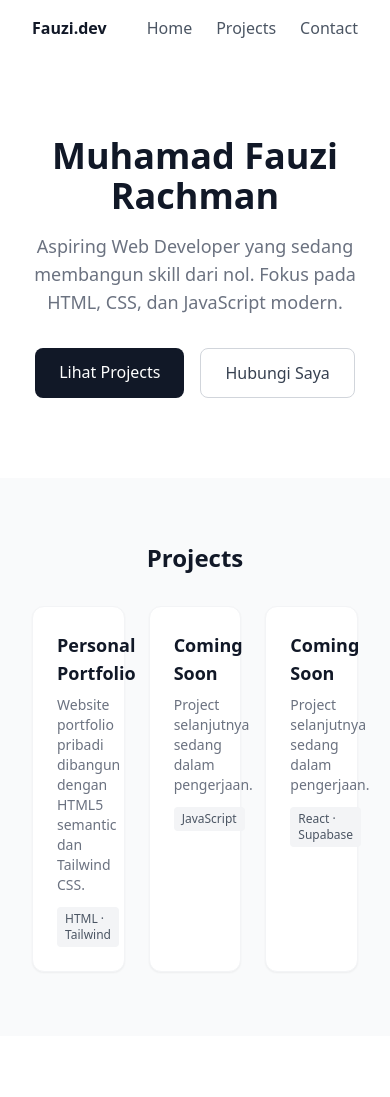
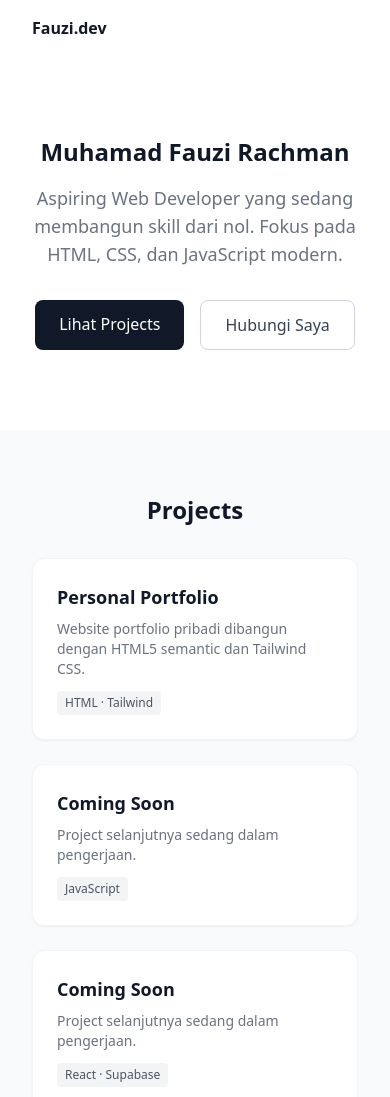
Before and after one commit to muhamadfrchmn/portofolio-web, a plain HTML site: page index.html in a window 390 px wide. Shown: the top 1097 px of the page. Drawn offline with nearby package versions, Linux system fonts and the light colour scheme.

Commit message:
Day 3 : responsive design - mobile first

```diff
--- a/index.html
+++ b/index.html
@@ -10,7 +10,7 @@
     <header class="bg-white shadow-sm px-8 py-4 flex justify-between items-center">
     <span class="font-bold text-gray-900">Fauzi.dev</span>
     <nav>
-        <ul class="flex gap-6 list-none m-0 p-0">
+        <ul class="hidden md:flex gap-6 list-none m-0 p-0">
             <li><a href="#" class="text-gray-600 hover:text-black no-underline font-medium">Home</a></li>
             <li><a href="#" class="text-gray-600 hover:text-black no-underline font-medium">Projects</a></li>
             <li><a href="#" class="text-gray-600 hover:text-black no-underline font-medium">Contact</a></li>
@@ -20,7 +20,7 @@
 
     <main>
         <section class="px-8 py-20 text-center bg-white">
-            <h1 class="text-4xl font-bold text-gray-900 mb-4">Muhamad Fauzi Rachman</h1>
+            <h1 class="text-2xl md:text-4xl font-bold text-gray-900 mb-4">Muhamad Fauzi Rachman</h1>
             <p class="text-lg text-gray-500 max-w-xl mx-auto">Aspiring Web Developer yang sedang membangun skill dari nol.
                 Fokus pada HTML, CSS, dan JavaScript modern.</p>
             <div class="mt-8 flex gap-4 justify-center">
@@ -31,7 +31,7 @@
 
         <section class="px-8 py-16 bg-gray-50">
             <h2 class="text-2xl font-bold text-center text-gray-900 mb-8">Projects</h2>
-             <div  class="grid grid-cols-3 gap-6 max-w-4xl mx-auto">
+             <div  class="grid grid-cols-1 md:grid-cols-3 gap-6 max-w-4xl mx-auto">
                 <article class="bg-white rounded-xl p-6 shadow-sm border border-gray-100">
                     <h3 class="text-lg font-semibold text-gray-900 mb-2">Personal Portfolio</h3>
                     <p class="text-gray-500 text-sm">Website portfolio pribadi dibangun dengan HTML5 semantic dan Tailwind CSS.</p>
@@ -52,25 +52,19 @@
             </div>
         </section>
 
-        <section class="px-8 py-16 bg-white">
+        <section class="px-4 md:px-8 py-12 md:py-20 text-left bg-white">
         <h2 class="text-2xl font-bold text-center text-gray-900 mb-8">Hubungi Saya</h2>
         <form class="max-w-lg mx-auto flex flex-col gap-4">
             <label class="text-sm font-medium text-gray-700">Nama</label>
-        <input type="text" id="nama" name="nama" placeholder="Nama Lengkapmu"
-            class="border border-gray-300 rounded-lg px-4 py-2 text-sm focus:outline-none focus:ring-2 focus:ring-gray-400">
+            <input type="text" id="nama" name="nama" placeholder="Nama Lengkapmu" class="border border-gray-300 rounded-lg px-4 py-2 text-sm focus:outline-none focus:ring-2 focus:ring-gray-400">
 
-        <label class="text-sm font-medium text-gray-700">Email</label>
-        <input type="email" id="email" name="email" placeholder="contohemail@gmail.com"
-            class="border border-gray-300 rounded-lg px-4 py-2 text-sm focus:outline-none focus:ring-2 focus:ring-gray-400">
+            <label class="text-sm font-medium text-gray-700">Email</label>
+            <input type="email" id="email" name="email" placeholder="contohemail@gmail.com" class="border border-gray-300 rounded-lg px-4 py-2 text-sm focus:outline-none focus:ring-2 focus:ring-gray-400">
 
-        <label class="text-sm font-medium text-gray-700">Pesan</label>
-        <textarea name="pesan" id="pesan" rows="4" placeholder="Tulis Pesanmu......"
-            class="border border-gray-300 rounded-lg px-4 py-2 text-sm focus:outline-none focus:ring-2 focus:ring-gray-400"></textarea>
+            <label class="text-sm font-medium text-gray-700">Pesan</label>
+            <textarea name="pesan" id="pesan" rows="4" placeholder="Tulis Pesanmu......" class="border border-gray-300 rounded-lg px-4 py-2 text-sm focus:outline-none focus:ring-2 focus:ring-gray-400"></textarea>
 
-        <button type="submit"
-            class="bg-gray-900 text-white py-2 px-6 rounded-lg font-medium hover:bg-gray-700 transition-colors">
-            Kirim Pesan
-        </button>
+        <button type="submit"class="bg-gray-900 text-white py-2 px-6 rounded-lg font-medium hover:bg-gray-700 transition-colors">Kirim Pesan</button>
         </form>
         </section>
     </main>
```
